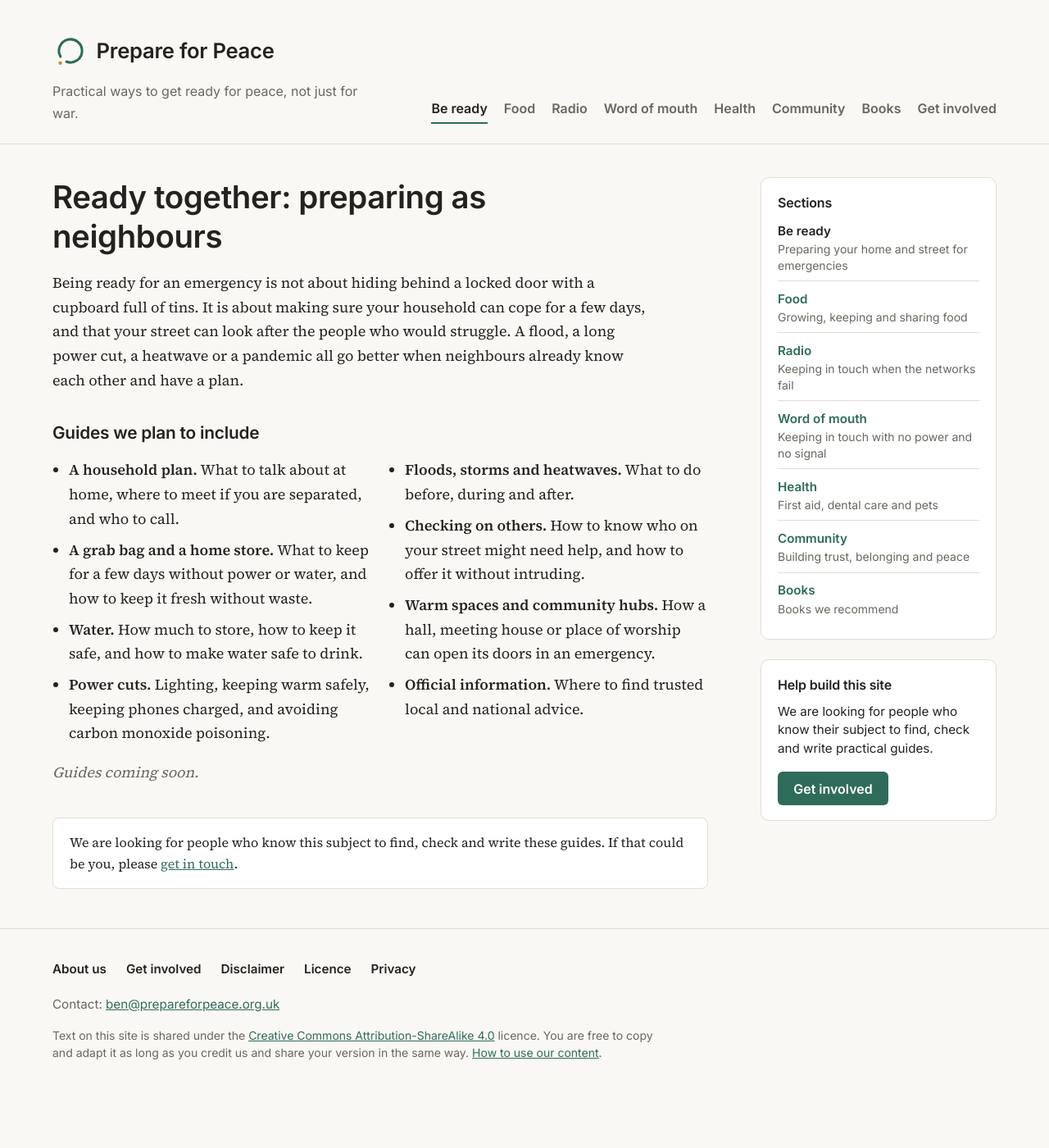
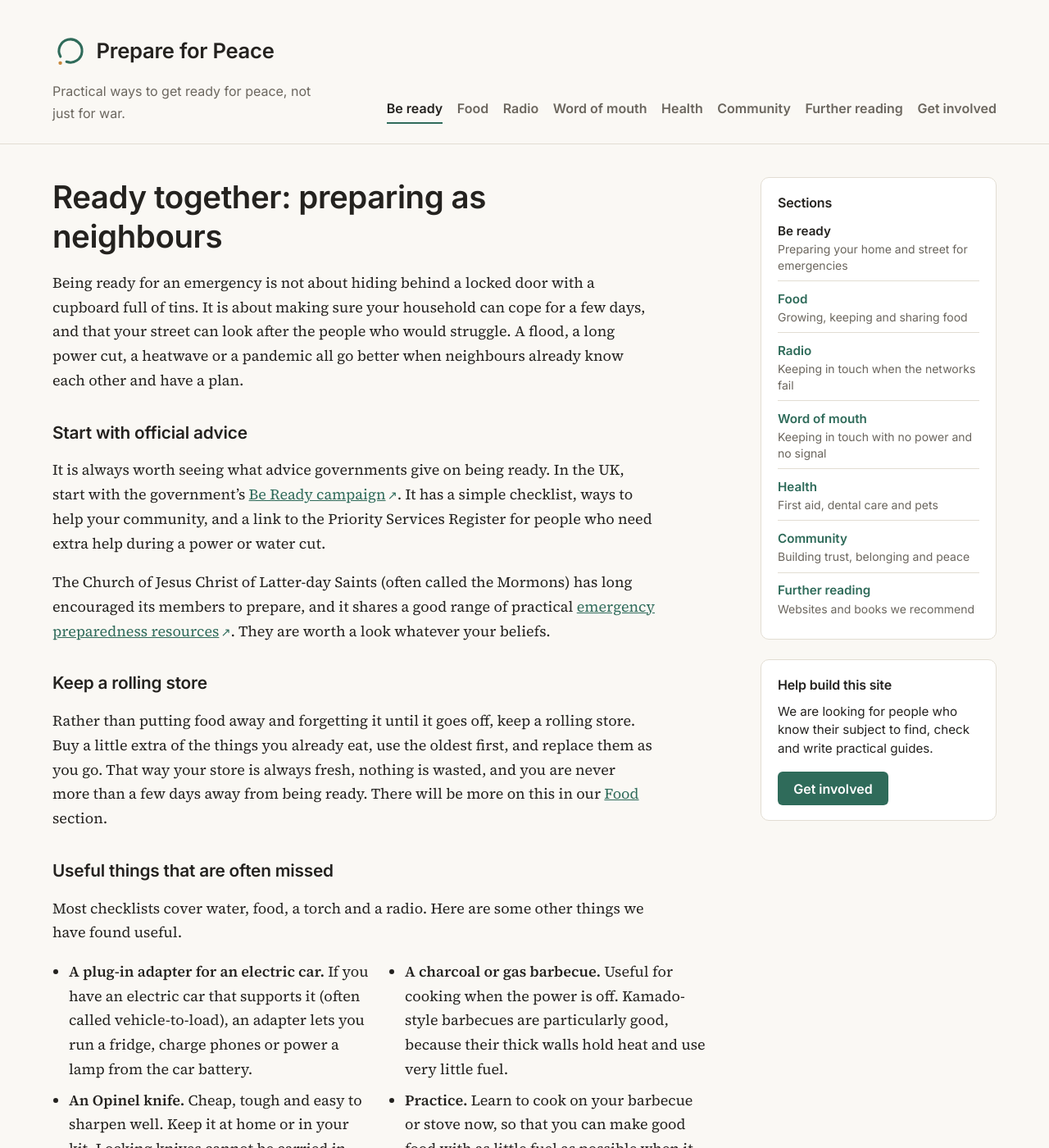
Before and after one commit to bwaymark/prepareforpeace-site, a Jekyll site: the page built from be-ready.md, in a window 1280 px wide and 1400 px high. Shown: the whole window at 82% size. Built offline with Jekyll 4.4.1, drawn with Linux system fonts in a browser that asks for light colours; some of the changed text lies outside the part shown.

Commit message:
Added food and some general thigns that are useful

```diff
--- a/_data/navigation.yml
+++ b/_data/navigation.yml
@@ -19,9 +19,9 @@
 - title: Community
   url: /community/
   summary: Building trust, belonging and peace
-- title: Books
-  url: /books/
-  summary: Books we recommend
+- title: Further reading
+  url: /further-reading/
+  summary: Websites and books we recommend
 - title: Get involved
   url: /get-involved/
   summary: Help us write the guides
--- a/_layouts/default.html
+++ b/_layouts/default.html
@@ -63,5 +63,19 @@
       <p class="footer-licence">Text on this site is shared under the <a href="https://creativecommons.org/licenses/by-sa/4.0/deed.en" rel="license">Creative Commons Attribution-ShareAlike 4.0</a> licence. You are free to copy and adapt it as long as you credit us and share your version in the same way. <a href="{{ '/licence/' | relative_url }}">How to use our content</a>.</p>
     </div>
   </footer>
+  <script>
+  // Open links to other websites in a new tab, and tell screen reader users.
+  document.querySelectorAll('a[href^="http"]').forEach(function (a) {
+    if (a.hostname && a.hostname !== location.hostname) {
+      a.target = '_blank';
+      a.relList.add('noopener', 'noreferrer');
+      a.classList.add('external');
+      var note = document.createElement('span');
+      note.className = 'visually-hidden';
+      note.textContent = ' (opens in a new tab)';
+      a.appendChild(note);
+    }
+  });
+  </script>
 </body>
 </html>
--- a/assets/style.css
+++ b/assets/style.css
@@ -48,6 +48,7 @@ body {
 .site-nav a:hover { color: var(--text); }
 .site-nav a[aria-current="page"] { color: var(--text); border-bottom-color: var(--accent); }
 h3 { font-size: 1.1rem; margin: 1.75rem 0 .5rem; }
+h4 { font: 600 1.05rem/1.3 "Inter", system-ui, sans-serif; margin: 1.5rem 0 .4rem; max-width: 46rem; }
 
 .layout { padding-top: 2.5rem; padding-bottom: 3rem; }
 h1, h2, h3 { font-family: "Inter", system-ui, sans-serif; line-height: 1.25; letter-spacing: -0.01em; }
@@ -136,8 +137,8 @@ li { margin-bottom: .5rem; }
 @media (min-width: 900px) {
   .wrap { padding-left: 32px; padding-right: 32px; }
   .site-header .wrap { display: flex; align-items: flex-end; justify-content: space-between; gap: 2.5rem; }
-  .brand-block { flex: 0 1 24rem; }
-  .site-nav { flex: 1 1 0; min-width: 0; margin-top: 0; justify-content: flex-end; gap: .25rem 1.25rem; }
+  .brand-block { flex: 0 1 20rem; }
+  .site-nav { flex: 1 1 0; min-width: 0; margin-top: 0; justify-content: flex-end; gap: .25rem 1.1rem; }
   .content > p, .content > h1, .content > h2, .content > h3, .content > .notice { max-width: 46rem; }
   .inner .content ul:has(> li:nth-child(4)) { columns: 2; column-gap: 2.5rem; }
   .inner .content li { break-inside: avoid; }
@@ -151,3 +152,7 @@ li { margin-bottom: .5rem; }
 
 blockquote { margin: 1rem 0; padding: .75rem 1rem; border-left: 3px solid var(--accent); background: var(--field); max-width: 46rem; }
 blockquote p { margin: 0; }
+
+/* Links to other websites */
+a.external::after { content: "\2197"; display: inline-block; margin-left: .15em; font-size: .8em; text-decoration: none; }
+.visually-hidden { position: absolute; width: 1px; height: 1px; margin: -1px; padding: 0; overflow: hidden; clip: rect(0 0 0 0); white-space: nowrap; border: 0; }
--- a/be-ready.md
+++ b/be-ready.md
@@ -8,17 +8,45 @@ permalink: /be-ready/
 
 Being ready for an emergency is not about hiding behind a locked door with a cupboard full of tins. It is about making sure your household can cope for a few days, and that your street can look after the people who would struggle. A flood, a long power cut, a heatwave or a pandemic all go better when neighbours already know each other and have a plan.
 
+## Start with official advice
+
+It is always worth seeing what advice governments give on being ready. In the UK, start with the government's [Be Ready campaign](https://beready.campaign.gov.uk/). It has a simple checklist, ways to help your community, and a link to the Priority Services Register for people who need extra help during a power or water cut.
+
+The Church of Jesus Christ of Latter-day Saints (often called the Mormons) has long encouraged its members to prepare, and it shares a good range of practical [emergency preparedness resources](https://www.churchofjesuschrist.org/study/manual/gospel-topics/emergency-preparedness?lang=eng). They are worth a look whatever your beliefs.
+
+## Keep a rolling store
+
+Rather than putting food away and forgetting it until it goes off, keep a rolling store. Buy a little extra of the things you already eat, use the oldest first, and replace them as you go. That way your store is always fresh, nothing is wasted, and you are never more than a few days away from being ready. There will be more on this in our [Food](/food/) section.
+
+## Useful things that are often missed
+
+Most checklists cover water, food, a torch and a radio. Here are some other things we have found useful.
+
+- **A plug-in adapter for an electric car.** If you have an electric car that supports it (often called vehicle-to-load), an adapter lets you run a fridge, charge phones or power a lamp from the car battery.
+- **An Opinel knife.** Cheap, tough and easy to sharpen well. Keep it at home or in your kit. Locking knives cannot be carried in public in the UK without a good reason.
+- **A Kelly Kettle.** Boils water quickly using small twigs, pine cones, paper or almost any scraps of fuel.
+- **Emergency water filter straws.** Small, light and worth having around in case the water supply fails.
+- **A flint fire steel and some fire starters.** They work when wet and outlast matches and lighters.
+- **A charcoal or gas barbecue.** Useful for cooking when the power is off. Kamado-style barbecues are particularly good, because their thick walls hold heat and use very little fuel.
+- **Practice.** Learn to cook on your barbecue or stove now, so that you can make good food with as little fuel as possible when it matters.
+- **Low-power LED torches and lanterns.** Have several, in different sizes, with spare batteries or a way to charge them.
+- **Things to pass the time.** Playing cards, games, books, pens and paper make a long power cut far easier, especially with children.
+
+<p class="notice">Never use a barbecue, Kelly Kettle, camping stove or generator indoors, in a tent or in a garage, even with the door open. They give off carbon monoxide, which can kill without warning. Fit a carbon monoxide alarm at home.</p>
+
 ## Guides we plan to include
 
 - **A household plan.** What to talk about at home, where to meet if you are separated, and who to call.
-- **A grab bag and a home store.** What to keep for a few days without power or water, and how to keep it fresh without waste.
+- **A grab bag and a home store.** What to keep for a few days without power or water.
 - **Water.** How much to store, how to keep it safe, and how to make water safe to drink.
 - **Power cuts.** Lighting, keeping warm safely, keeping phones charged, and avoiding carbon monoxide poisoning.
+- **Cooking without power.** Barbecues, stoves and fuel-efficient cooking.
 - **Floods, storms and heatwaves.** What to do before, during and after.
 - **Checking on others.** How to know who on your street might need help, and how to offer it without intruding.
 - **Warm spaces and community hubs.** How a hall, meeting house or place of worship can open its doors in an emergency.
-- **Official information.** Where to find trusted local and national advice.
 
 <p class="soon">Guides coming soon.</p>
 
+See [Further reading](/further-reading/) for more websites and books.
+
 {% include help-wanted.html %}
```
Also changed, not shown: books.md (+20 -7 lines), health.md (+1 -1 lines), README.md, 1 other file.
